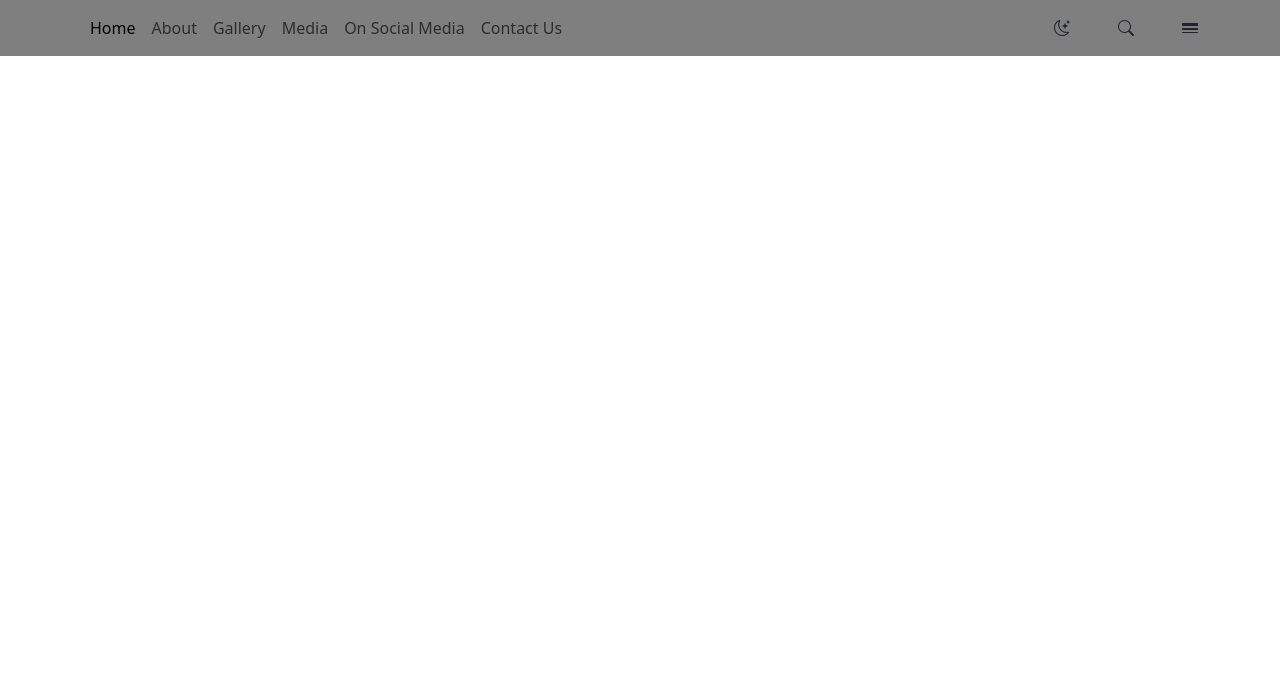
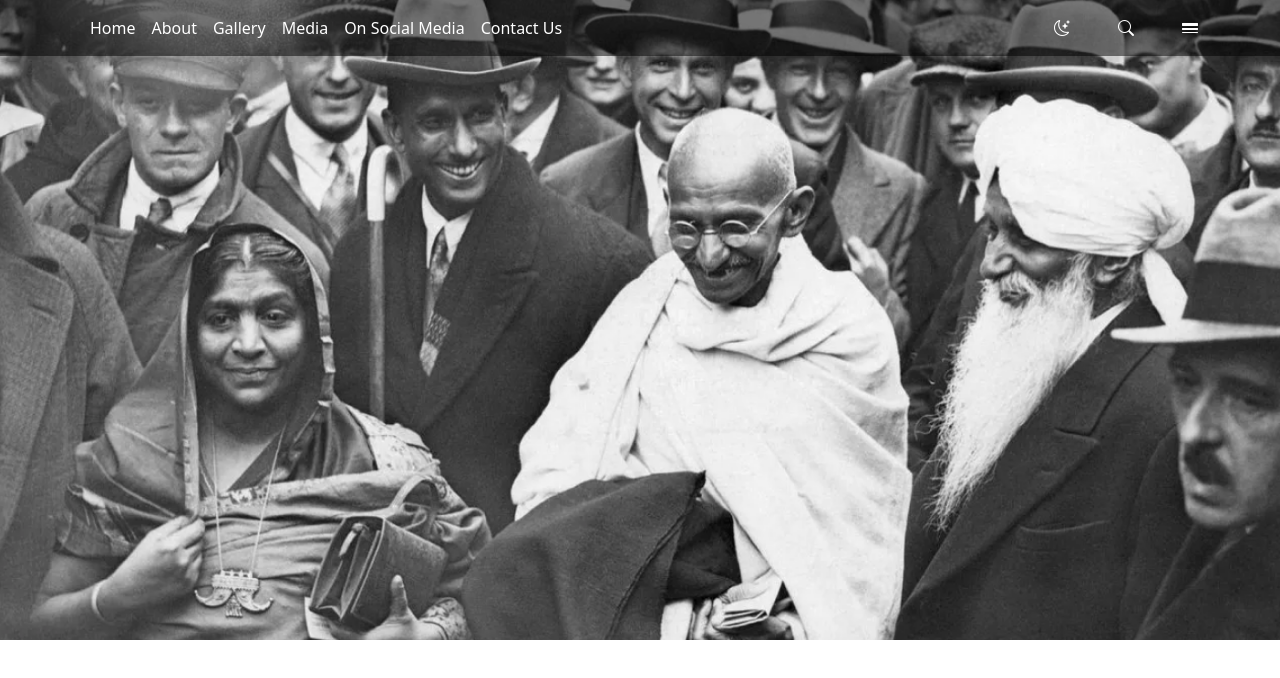
Before and after one commit to lalitjakhar/gandhi-blog, a React (Create React App) app: page / in a window 1280 px wide. Shown: the top 678 px of the page. Built offline with nearby package versions, Linux system fonts and the light colour scheme.

Commit message:
initial commit

```diff
--- a/src/components/Navbar/Navbar.css
+++ b/src/components/Navbar/Navbar.css
@@ -1,13 +1,28 @@
-.navbar_body_content{
-    background-color: #00000080 ;
+.navbar_body {
+    background-image: url(../../assets/navbarmain.png);
+    background-repeat: no-repeat;
+    background-position: center;
+    background-repeat: no-repeat;
+    background-size: cover;
+    height: 40rem;
 }
-.navbar_content_icons{
+
+.navbar_body_content {
+    background-color: #00000080;
+    color: #ffffff;
+}
+.navbar_body_content a{
+    color: #ffffff;
+}
+
+.navbar_content_icons {
     display: flex;
     justify-content: space-between;
     gap: 3rem;
 }
+
 @media (max-width: 992px) {
-    .navbar_content_icons{
+    .navbar_content_icons {
         display: none;
     }
 }
--- a/src/components/Navbar/Navbar.jsx
+++ b/src/components/Navbar/Navbar.jsx
@@ -1,5 +1,6 @@
 import React from 'react';
 import './Navbar.css';
+import NavbarMain from '../../assets/navbarmain.png'
 
 const Navbar = () => {
     return (
@@ -13,7 +14,7 @@ const Navbar = () => {
                         <div className="collapse navbar-collapse" id="navbarToggler">
                             <ul className="navbar-nav me-auto mb-2 mb-lg-0">
                                 <li className="nav-item">
-                                    <a className="nav-link active" aria-current="page" href="#">Home</a>
+                                    <a className="nav-link" href="#">Home</a>
                                 </li>
                                 <li className="nav-item">
                                     <a className="nav-link" href="#">About</a>
```
